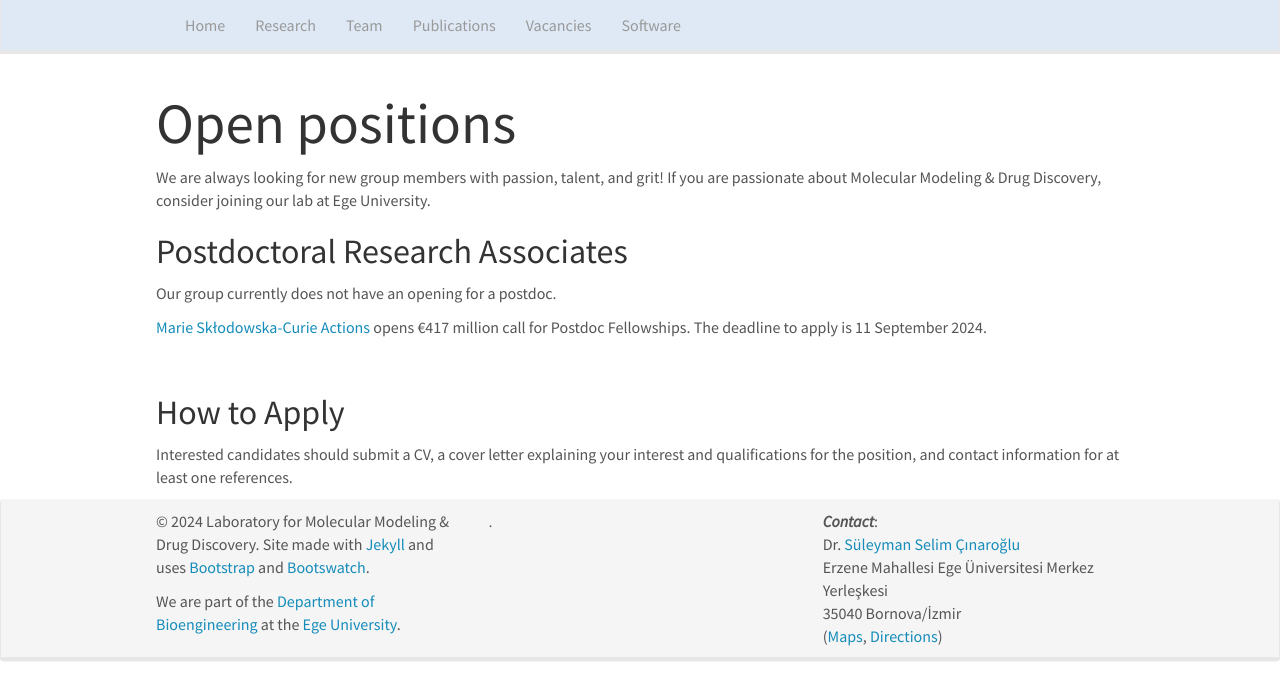
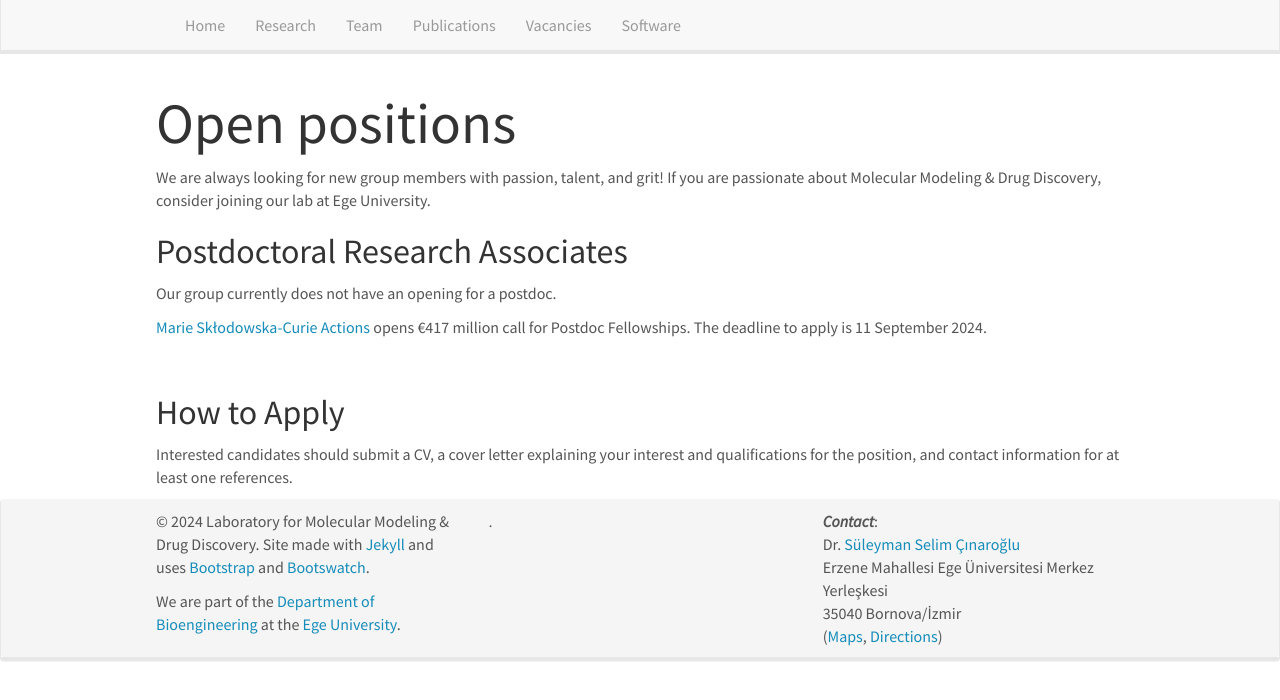
Before and after one commit to CinarogluLab/cinaroglulab.github.io, a Jekyll site: the page built from _pages/openings.md, in a window 1280 px wide. Shown: the top 700 px of the page. Built offline with Jekyll 4.4.1, drawn with Linux system fonts in a browser that asks for light colours; nearby versions of some CDN libraries.

Commit message:
Update _variables.scss

```diff
--- a/_sass/bootstrap/_variables.scss
+++ b/_sass/bootstrap/_variables.scss
@@ -366,7 +366,7 @@ $navbar-padding-vertical:          (($navbar-height - $line-height-computed) / 2
 $navbar-collapse-max-height:       340px !default;
 
 $navbar-default-color:             $text-color !default;
-$navbar-default-bg:                #dfe9f6 !default;
+$navbar-default-bg:                #f8f8f8 !default;
 $navbar-default-border:            $input-border !default;
 
 // Navbar links
```
